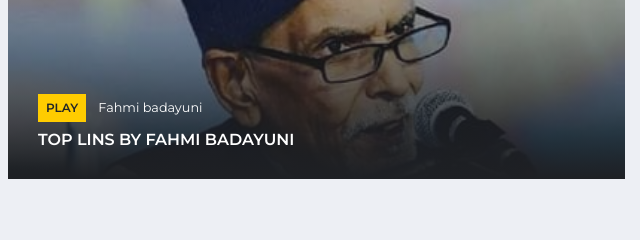
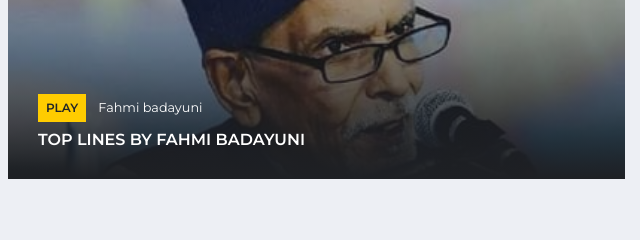
Before and after one commit to deep2413/New-work, a plain HTML site: page index.html in a window 1280 px wide. Shown: the part 880-1120 px from the top of the page, 0-640 px from the left. Drawn offline with nearby package versions, Linux system fonts and the light colour scheme.

Commit message:
Update index.html

```diff
--- a/index.html
+++ b/index.html
@@ -200,7 +200,7 @@
                                 href="https://youtu.be/ObHOF6opLDA">Play</a>
                             <a class="text-white" href=""><small>Fahmi badayuni</small></a>
                         </div>
-                        <a class="h6 m-0 text-white text-uppercase font-weight-semi-bold" href="">Top Lins by fahmi badayuni</a>
+                        <a class="h6 m-0 text-white text-uppercase font-weight-semi-bold" href="">Top Lines by fahmi badayuni</a>
                     </div>
                 </div>
 
```
